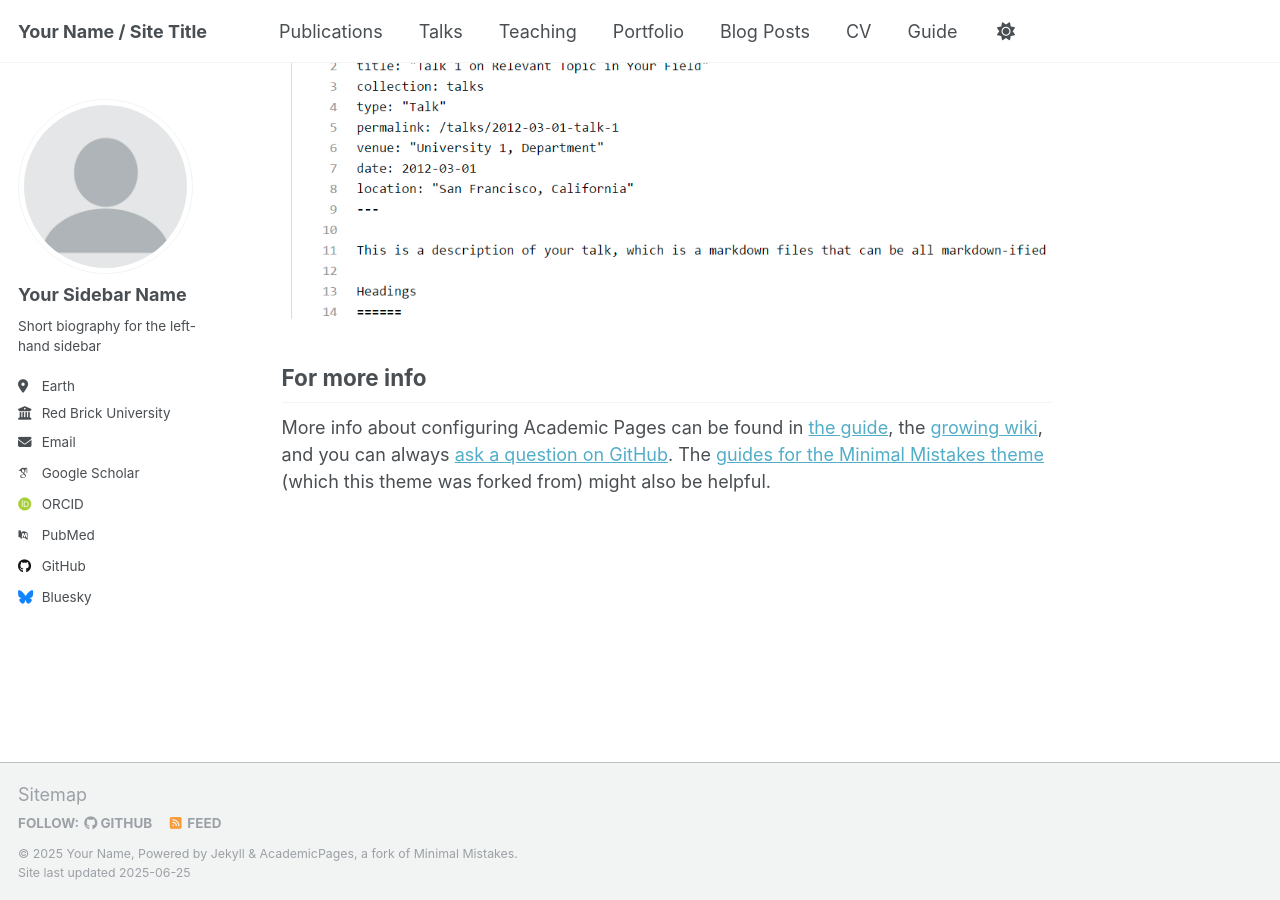
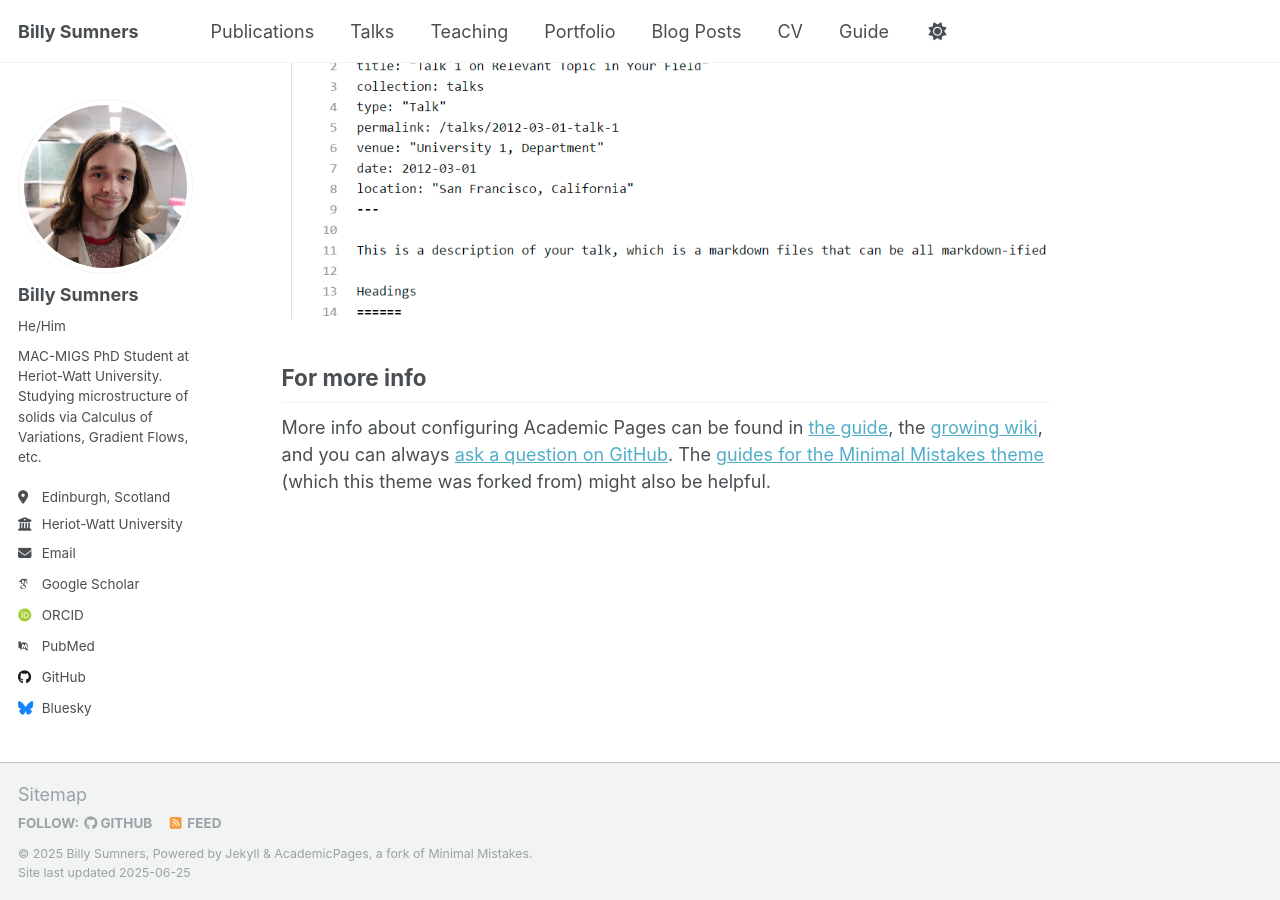
Before and after one commit to wbsumners/wbsumners.github.io, a Jekyll site: the page built from _pages/about.md, in a window 1280 px wide and 900 px high, scrolled down 2636 px. Built offline with Jekyll 4.4.1, drawn with Linux system fonts in a browser that asks for light colours; some web fonts are replaced.

Commit message:
Change config

```diff
--- a/_config.yml
+++ b/_config.yml
@@ -7,29 +7,29 @@
 # server process.
 
 # Basic Site Settings
-locale                   : "en-US"
+locale                   : "en-GB"
 site_theme               : "default"
-title                    : "Your Name / Site Title"
+title                    : "Billy Sumners"
 title_separator          : "-"
-name                     : &name "Your Name"
-description              : &description "personal description"
+name                     : &name "Billy Sumners"
+description              : &description "MAC-MIGS PhD student at Heriot-Watt University (Maxwell Institute for Mathematical Sciences)"
 url                      : https://academicpages.github.io # the base hostname & protocol for your site e.g. "https://[your GitHub username].github.io" or if you already have some other page hosted on Github then use "https://[your GitHub username].github.io/[Your Repo Name]"
 baseurl                  : "" # the subpath of your site, e.g. "/blog"
-repository               : "academicpages/academicpages.github.io"
+repository               : "wbsumners.github.io"
 
 # Site Author - The following control what appear as part of the author content on the side bar.
 #               If a field is blank the icon and link will not appear, otherwise it will be shown.
 #               Additional customization can be done by editing /_includes/author-profile.html
 author:
   # Biographic information
-  avatar           : "profile.png"
-  name             : "Your Sidebar Name"
-  pronouns         : # example: "she/her"
-  bio              : "Short biography for the left-hand sidebar"
-  location         : "Earth"
-  employer         : "Red Brick University"
+  avatar           : "profile.jpg"
+  name             : "Billy Sumners"
+  pronouns         : "He/Him"
+  bio              : "MAC-MIGS PhD Student at Heriot-Watt University. Studying microstructure of solids via Calculus of Variations, Gradient Flows, etc."
+  location         : "Edinburgh, Scotland"
+  employer         : "Heriot-Watt University"
   uri              : # URL
-  email            : "none@example.org"
+  email            : "wb.sumners96@gmail.com"
 
   # Academic websites
   academia         : # URL
```
Also changed, not shown: images/profile.JPG (added).
